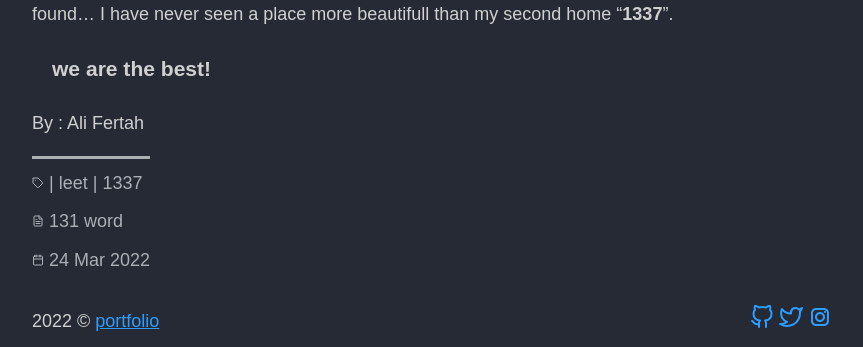
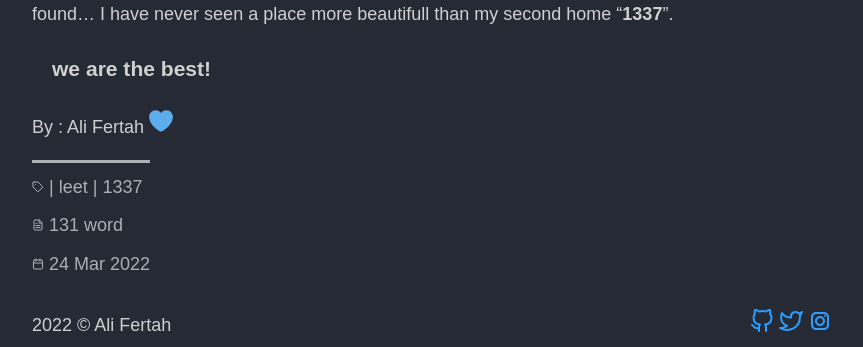
Before and after one commit to alifertah/alifertah.github.io, a Jekyll site: the page built from _posts/2022-03-24-1337.md, in a window 1280 px wide. Shown: the part 1034-1381 px from the top of the page, without its empty margins (208-1071 px from the left). Built offline with Jekyll 4.4.1, drawn with Linux system fonts in a browser that asks for light colours; some web fonts are replaced.

Commit message:
like but

```diff
--- a/_layouts/default.html
+++ b/_layouts/default.html
@@ -17,7 +17,7 @@
 
 			</div><!-- /.container -->
 			<footer class="container flex">
-				<div>2022 © <a href="https://alifertah.github.io/scofio/">portfolio</a></div>
+				<div>2022 © Ali Fertah</div>
 				<div class="spacer"></div>
 				{% if site.data.settings.social %}
 				<div id="social-media flex">
--- a/_layouts/post.html
+++ b/_layouts/post.html
@@ -34,7 +34,9 @@ layout: default
 	{% else %}
 		Ali Fertah
 	{% endif%}
+	{% include like.svg %}
 </p>
+
 <div class="tags">
 	<p>
 		{% include tag.svg %}
--- a/index.html
+++ b/index.html
@@ -4,7 +4,7 @@ title: Ali Fertah
 ---
 <div class="blurb">
 	<div class="post-meta muted flex">
-		<span style="display: inline;"><a href="index.html">Home</a> |Ali Fertah | 1337 student | <a href="/gallery">Gallery</a></span>
+		<span style="display: inline;"><a href="index.html">Home</a> | Ali Fertah | 1337 student | <a href="/gallery">Gallery</a></span>
 
 	</div>
 	<ul class="posts">
```
Also changed, not shown: _includes/like.svg (added).
